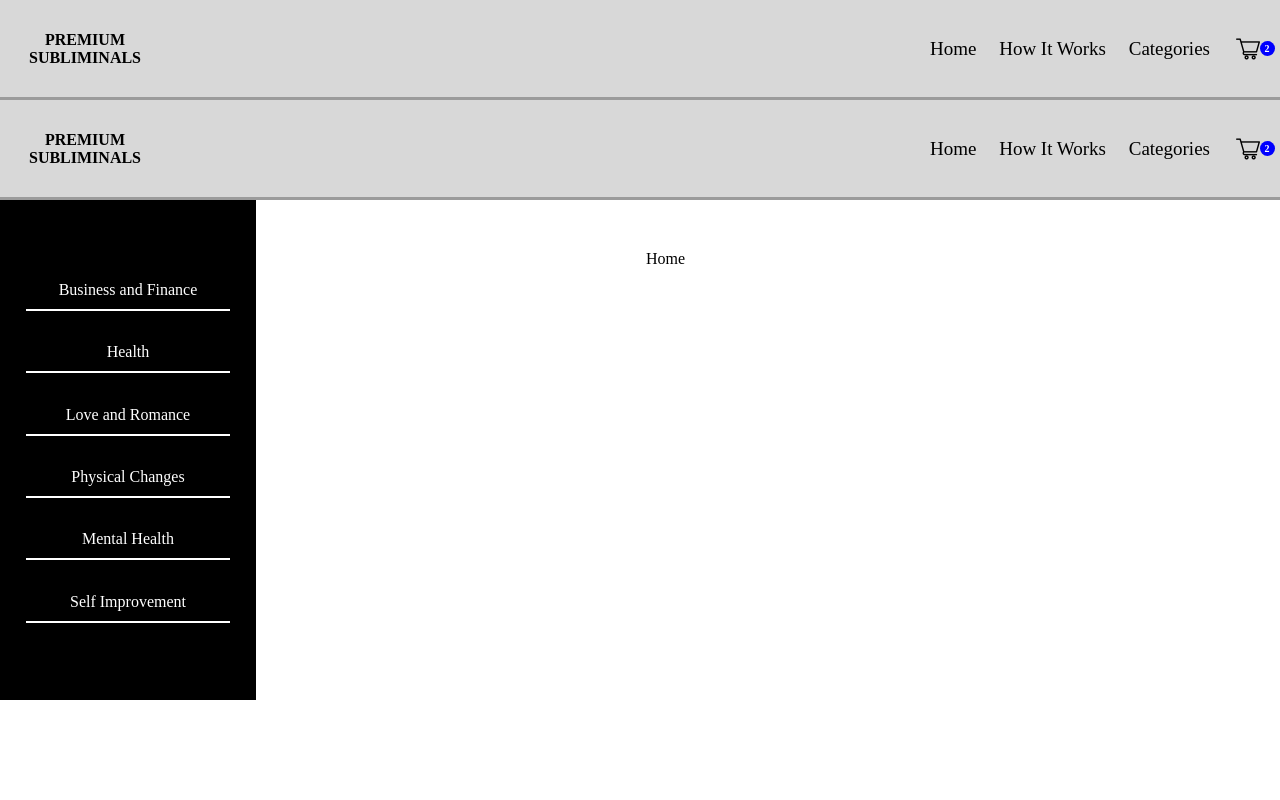
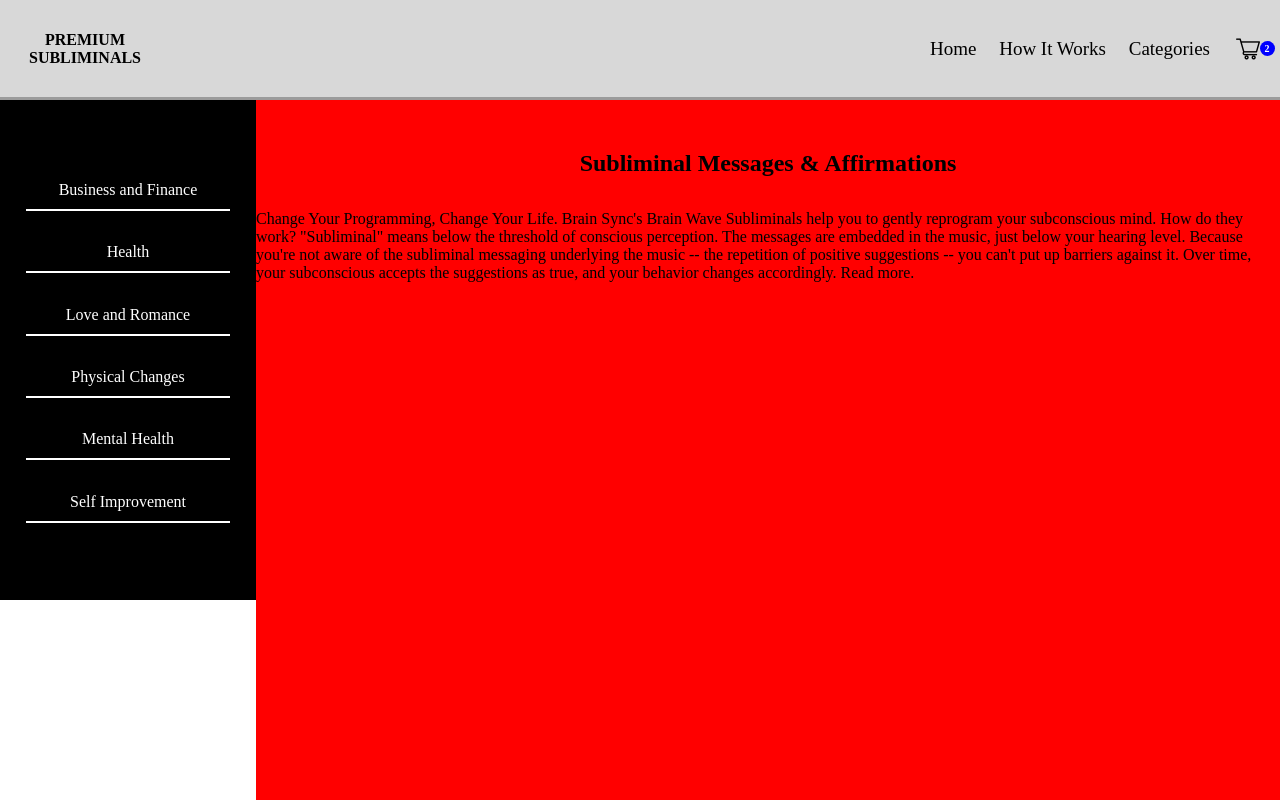
Before and after one commit to lavell119/subliminal-site-react, a React (Create React App) app in the folder subliminal-site-react/: page / in a window 1280 px wide. Shown: the top 800 px of the page. Built offline with nearby package versions, Linux system fonts and the light colour scheme.

Commit message:
reformatted middle_third div width to fit full screen and added placeholder title and text to Home component

```diff
--- a/subliminal-site-react/src/App.css
+++ b/subliminal-site-react/src/App.css
@@ -88,9 +88,10 @@
 .middle_right {
   width: 700px;
   height: 700px;
-  width: 80%;
+  width: 100%;
   display: flex;
   flex-direction: column;
+  background: red;
   align-items: center;
   padding-top: 50px;
 }
--- a/subliminal-site-react/src/App.js
+++ b/subliminal-site-react/src/App.js
@@ -14,7 +14,7 @@ function App() {
     <BrowserRouter>
     <Header />
     <div className="App">
-      <div className="header">
+      {/* <div className="header">
         <div className='logo'>PREMIUM SUBLIMINALS</div>
         <div className="nav_container">
         <nav className="nav">
@@ -27,7 +27,7 @@ function App() {
 
 
 
-      </div>
+      </div> */}
       <div className="middle">
         <div className="sidebar">
           <Sidebarlinks />
--- a/subliminal-site-react/src/components/pages/Home.js
+++ b/subliminal-site-react/src/components/pages/Home.js
@@ -2,6 +2,11 @@ import React from 'react'
 
 export default function Home() {
   return (
-    <div className="middle_right">Home</div>
+    <div className="middle_right">
+      <h2>Subliminal Messages & Affirmations</h2>
+      <div>
+      Change Your Programming, Change Your Life. Brain Sync's Brain Wave Subliminals help you to gently reprogram your subconscious mind. How do they work? "Subliminal" means below the threshold of conscious perception. The messages are embedded in the music, just below your hearing level. Because you're not aware of the subliminal messaging underlying the music -- the repetition of positive suggestions -- you can't put up barriers against it. Over time, your subconscious accepts the suggestions as true, and your behavior changes accordingly. Read more.
+      </div>
+    </div>
   )
 }
```
